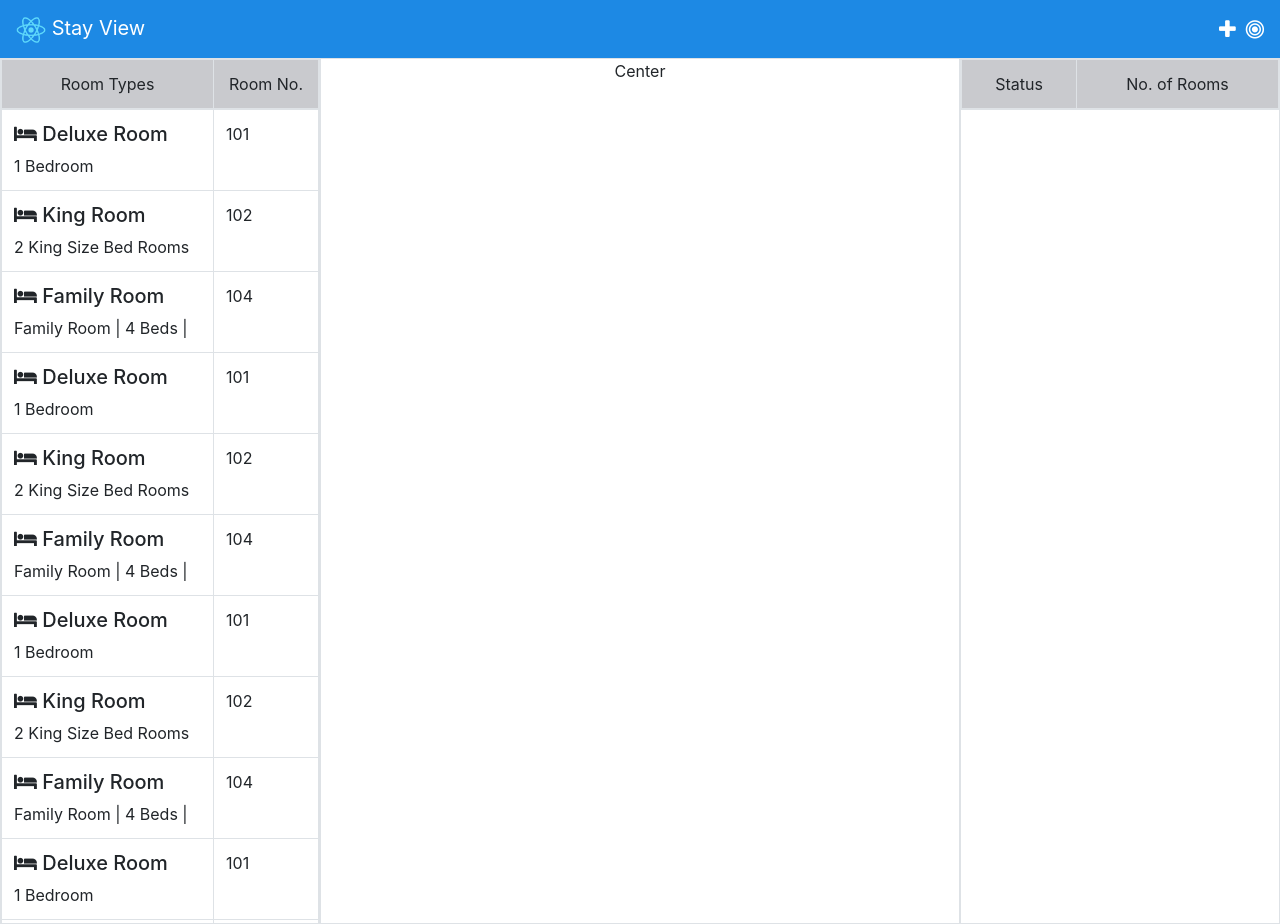
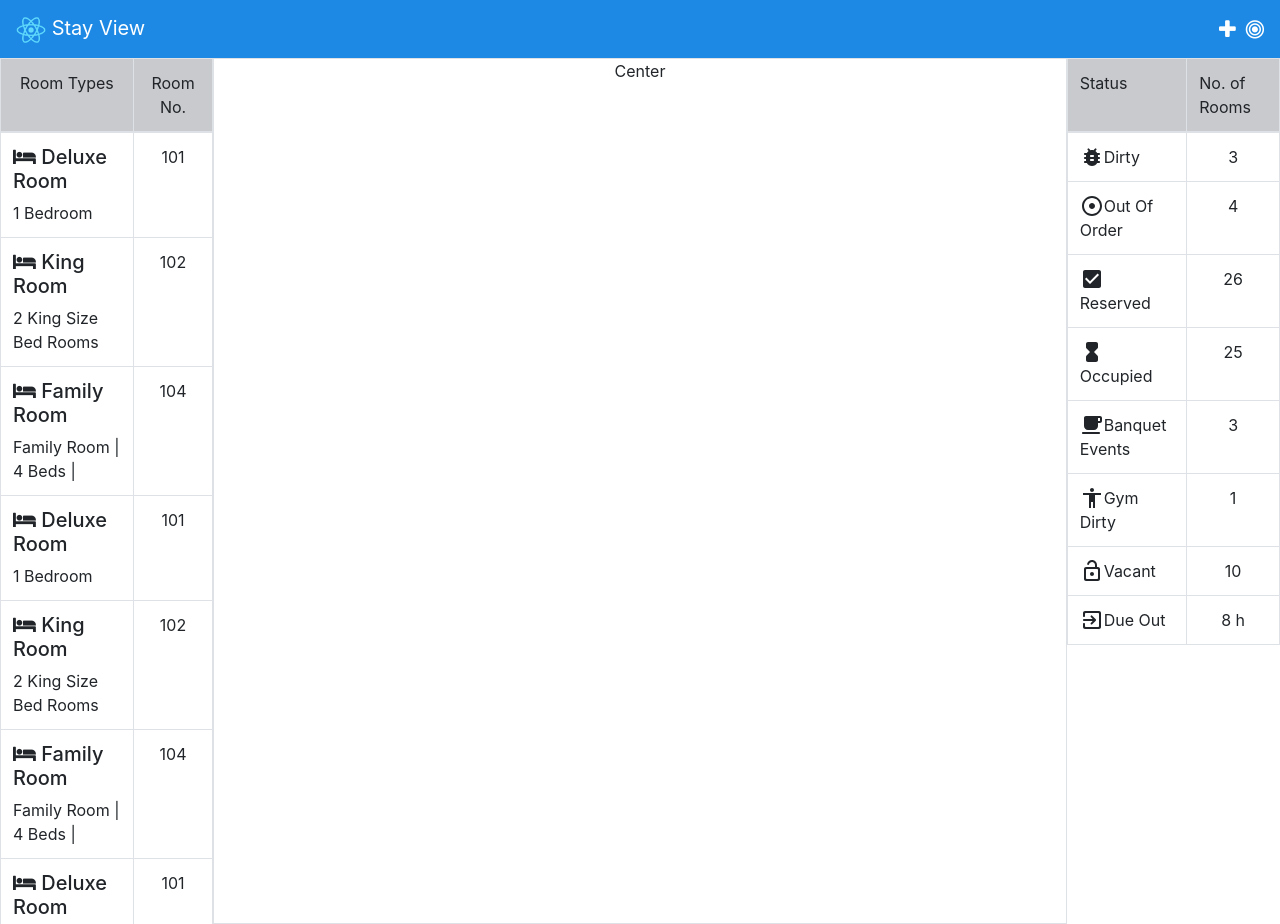
Before and after one commit to itissandeep98/KD, a React (Create React App) app: page / in a window 1280 px wide. Built offline with nearby package versions, Linux system fonts and the light colour scheme.

Commit message:
right table added

```diff
--- a/package.json
+++ b/package.json
@@ -4,6 +4,8 @@
   "version": "0.1.0",
   "private": true,
   "dependencies": {
+    "@material-ui/core": "^4.11.0",
+    "@material-ui/icons": "^4.9.1",
     "@testing-library/jest-dom": "^4.2.4",
     "@testing-library/react": "^9.3.2",
     "@testing-library/user-event": "^7.1.2",
--- a/src/App.css
+++ b/src/App.css
@@ -16,3 +16,7 @@
 .table thead tr{
 	background-color: #c9cace;
 }
+
+.table tbody :hover{
+	background-color:#ffebca;
+}
--- a/src/Components/Routing.js
+++ b/src/Components/Routing.js
@@ -1,6 +1,6 @@
 import React, { Component } from 'react'
 import { withRouter, Switch, Route, Redirect } from 'react-router-dom'
-import Main from './Main'
+import Main from './Stayview.js/Main'
 
 class Routing extends Component {
 	render() {
--- a/src/Components/Center.js
+++ b/src/Components/Stayview.js/Center.js
@@ -3,7 +3,7 @@ import React, { Component } from 'react'
 export default class Center extends Component {
 	render() {
 		return (
-			<div className="col-6 text-center border tabs">
+			<div className="col-6 col-lg-8 text-center border tabs">
 				Center
 			</div>
 		)
--- a/src/Components/LeftNav.js
+++ b/src/Components/Stayview.js/LeftNav.js
@@ -1,6 +1,6 @@
 import React, { Component } from 'react'
 import { Table } from 'reactstrap'
-import { room } from '../shared/roomData';
+import { room } from '../../shared/roomData';
 
 export default class LeftNav extends Component {
 	render() {
@@ -10,15 +10,15 @@ export default class LeftNav extends Component {
 					<h5> <i className="fa fa-hotel d-inline" /> {r.type}</h5>
 					{r.detail}
 				</td>
-				<td>
+				<td className="text-center">
 					{r.num}
 				</td>
 
 			</tr>
 		))
 		return (
-			<div className="col-3 tabs border">
-				<Table bordered responsive hover >
+			<div className="col-3 col-lg-2 tabs ">
+				<Table bordered responsive >
 					<thead>
 						<tr className="text-center">
 							<td>Room Types</td>
--- a/src/Components/RightNav.js
+++ b/src/Components/Stayview.js/RightNav.js
@@ -1,10 +1,23 @@
 import React, { Component } from 'react'
 import { Table } from 'reactstrap'
+import { stats } from '../../shared/roomStats'
 
 export default class RightNav extends Component {
 	render() {
+		const rooms = stats.map(r => (
+			<tr>
+				<td>
+					{r.icon}
+					{r.status}
+				</td>
+				<td className="text-center">
+					{r.count}
+				</td>
+
+			</tr>
+		))
 		return (
-			<div className="col-3 text-center border tabs">
+			<div className="col-3 col-lg-2 tabs">
 				<Table bordered responsive >
 					<thead>
 						<tr>
@@ -12,6 +25,9 @@ export default class RightNav extends Component {
 							<td>No. of Rooms</td>
 						</tr>
 					</thead>
+					<tbody>
+						{rooms}
+					</tbody>
 				</Table>
 			</div>
 		)
--- /dev/null
+++ b/src/shared/icons.js
@@ -0,0 +1,20 @@
+import React from'react'
+import BugReportRoundedIcon from '@material-ui/icons/BugReportRounded';
+import AdjustIcon from '@material-ui/icons/Adjust';
+import CheckBoxIcon from '@material-ui/icons/CheckBox';
+import AccessibilityIcon from '@material-ui/icons/Accessibility';
+import HourglassFullRoundedIcon from '@material-ui/icons/HourglassFullRounded';
+import LocalCafeRoundedIcon from '@material-ui/icons/LocalCafeRounded';
+import LockOpenRoundedIcon from '@material-ui/icons/LockOpenRounded';
+import ExitToAppRoundedIcon from '@material-ui/icons/ExitToAppRounded';
+
+export const icon={
+	"bugReport": <BugReportRoundedIcon className="float-left"/>,
+	"outOfOrder": <AdjustIcon className="float-left"/>,
+	"Reserved": <CheckBoxIcon className="float-left" />,
+	"Occupied": <HourglassFullRoundedIcon className="float-left"/>,
+	"Banquet": <LocalCafeRoundedIcon className="float-left"/>,
+	"Gym": <AccessibilityIcon className="float-left"/>,
+	"Vacant": <LockOpenRoundedIcon className="float-left"/>,
+	"DueOut": <ExitToAppRoundedIcon className="float-left"/>,
+}
--- /dev/null
+++ b/src/shared/roomStats.js
@@ -0,0 +1,45 @@
+import { icon } from "./icons";
+
+export const stats=[
+	{
+		"status":"Dirty",
+		"count":3,
+		"icon":icon.bugReport
+	},
+	{
+		"status": "Out Of Order",
+		"count": 4,
+		"icon":icon.outOfOrder
+	},
+	{
+		"status": "Reserved",
+		"count": 26,
+		"icon":icon.Reserved
+	},
+	{
+		"status": "Occupied",
+		"count": 25,
+		"icon":icon.Occupied
+	},
+	{
+		"status": "Banquet Events",
+		"count": 3,
+		"icon":icon.Banquet
+	},
+	{
+		"status": "Gym Dirty",
+		"count": 1,
+		"icon":icon.Gym
+	},
+	{
+		"status": "Vacant",
+		"count": 10,
+		"icon":icon.Vacant
+	},
+	{
+		"status": "Due Out",
+		"count": "8 h",
+		"icon":icon.DueOut
+	},
+
+]
```
Also changed, not shown: src/Components/Stayview.js/Header.js (renamed from src/Components/Header.js), src/Components/Stayview.js/Main.js (renamed from src/Components/Main.js), 1 other file (tests, documents, lock files or other folders).
